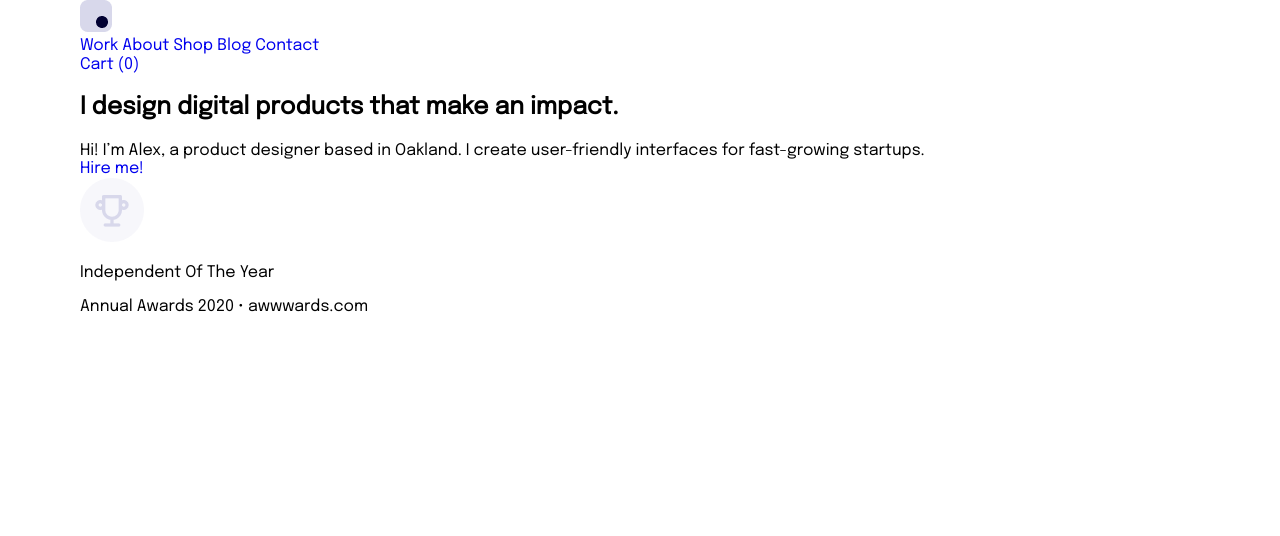
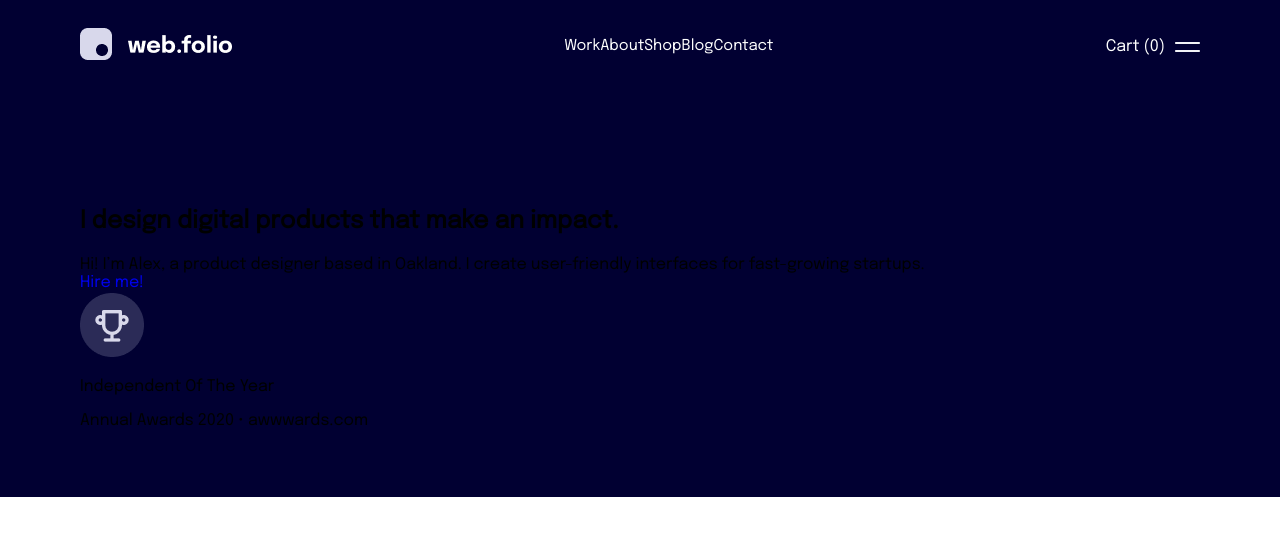
Before and after one commit to Boburiy1906/paper, a plain HTML site: page index.html in a window 1280 px wide. Drawn offline with Linux system fonts and the light colour scheme.

Commit message:
add styles

```diff
--- a/css/main.css
+++ b/css/main.css
@@ -399,4 +399,63 @@ a {
   margin-left: auto;
   margin-right: auto;
 }
+
+.site-header {
+  background-color: #010032;
+}
+
+.site-header-links {
+  display: -webkit-box;
+  display: -ms-flexbox;
+  display: flex;
+  -webkit-box-align: center;
+      -ms-flex-align: center;
+          align-items: center;
+  -webkit-box-pack: justify;
+      -ms-flex-pack: justify;
+          justify-content: space-between;
+  padding: 28px 0 23px;
+}
+
+.site-header-links a {
+  color: #fff;
+}
+
+.site-header-cart-link {
+  font-size: 16px;
+  line-height: 19px;
+  display: -webkit-box;
+  display: -ms-flexbox;
+  display: flex;
+  -webkit-box-align: center;
+      -ms-flex-align: center;
+          align-items: center;
+  background: url(../img/Frame.svg) center no-repeat;
+  background-position: right center;
+  padding-right: 35px;
+}
+
+.site-header-hero-wrapper {
+  padding: 100px 0 50px;
+}
+
+.sitenav-header-main-links {
+  display: -webkit-box;
+  display: -ms-flexbox;
+  display: flex;
+  -webkit-box-align: center;
+      -ms-flex-align: center;
+          align-items: center;
+  -ms-flex-wrap: wrap;
+      flex-wrap: wrap;
+}
+
+.sitenav__link {
+  font-size: 15px;
+  line-height: 19px;
+}
+
+.sitenav__link:hover {
+  color: gold;
+}
 /*# sourceMappingURL=main.css.map */
```
Also changed, not shown: 1 other file.
